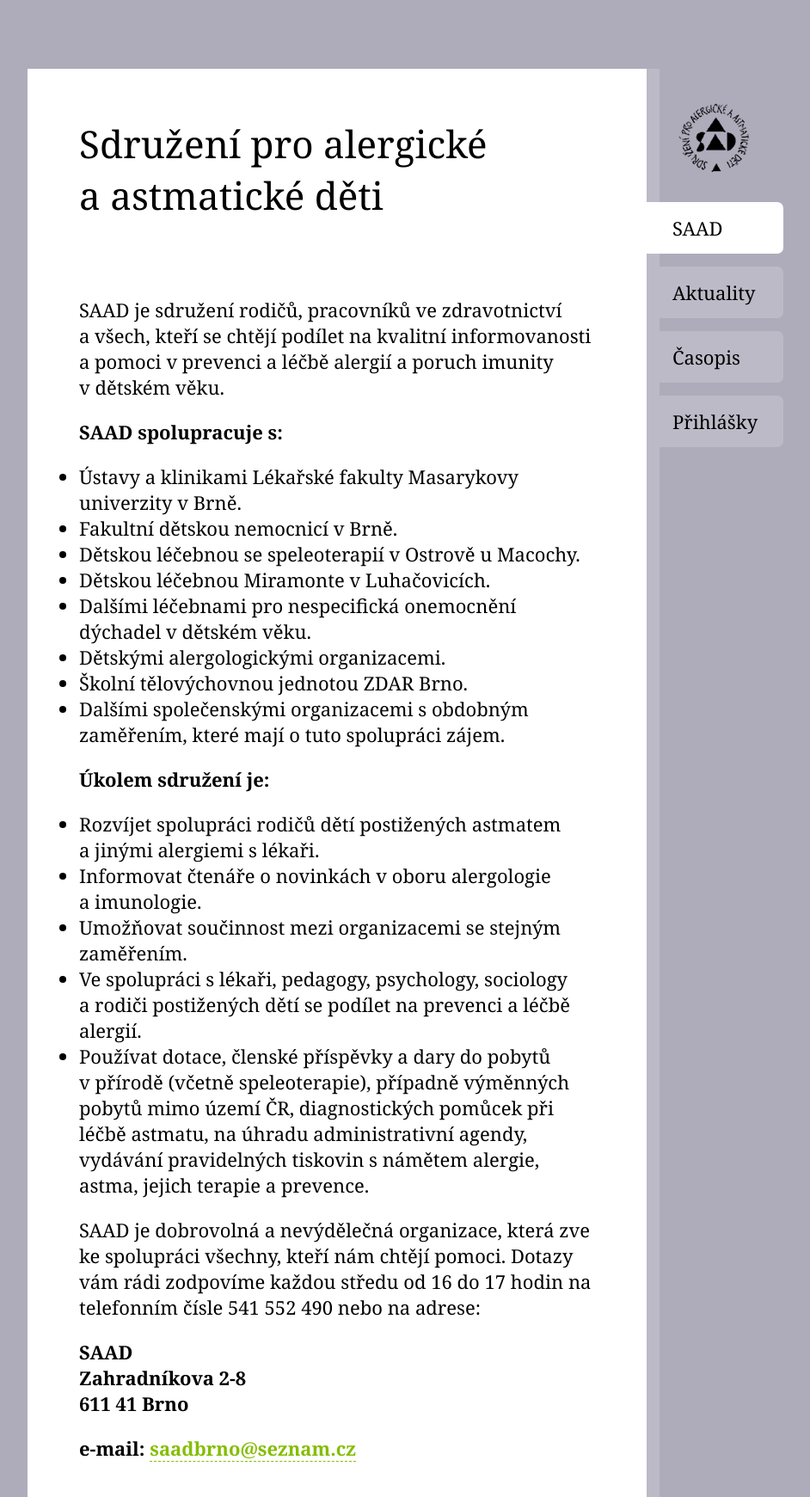
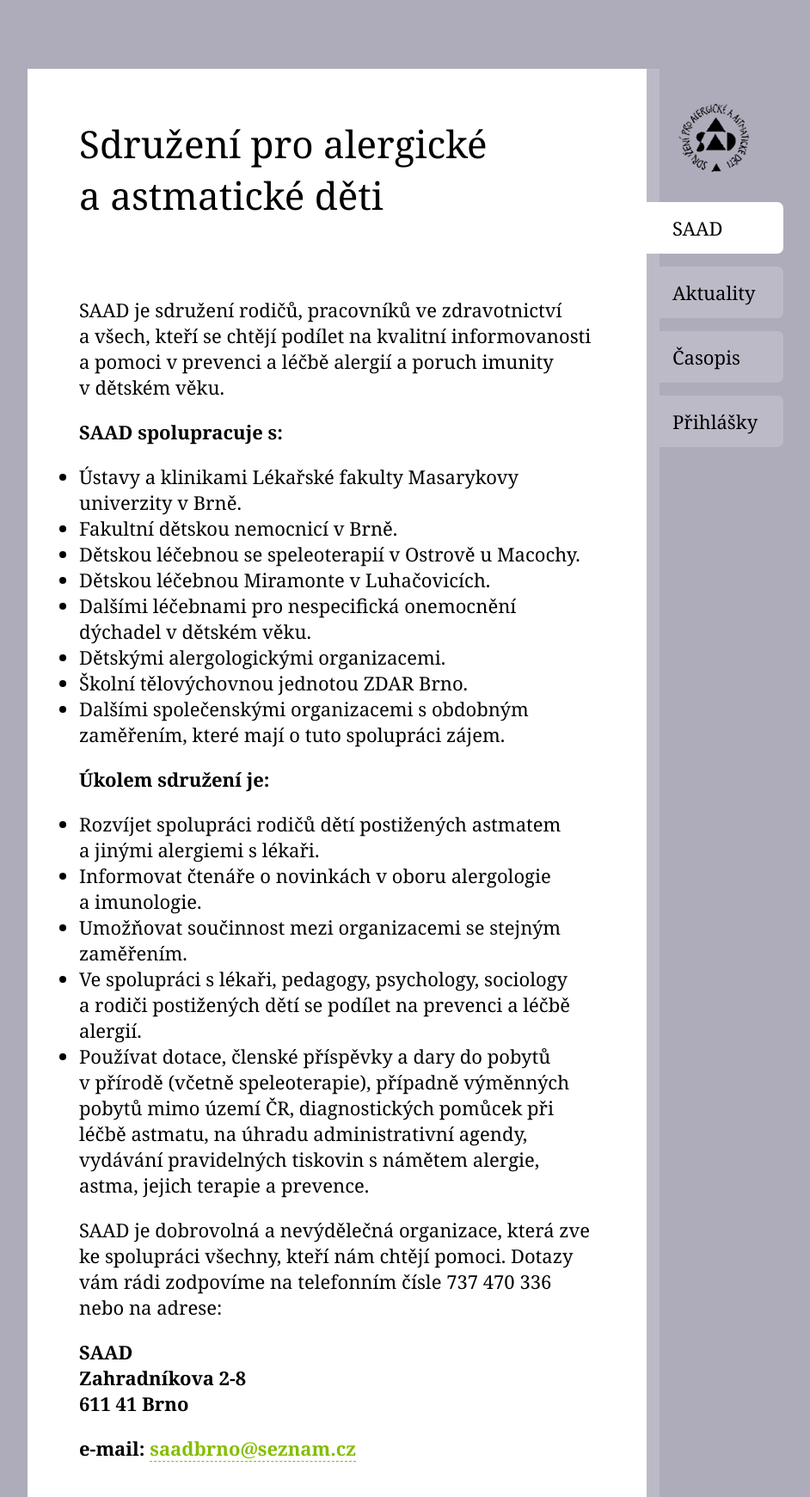
Before and after one commit to MrBrezina/saad.davi.cz, a Jekyll site: the page built from index.md, in a window 1280 px wide. Shown: the whole page at 86% size, without its empty margins (168-1110 px from the left). Built offline with Jekyll 4.4.1, drawn with Linux system fonts in a browser that asks for light colours; some web fonts are replaced.

Commit message:
Update index.md

```diff
--- a/index.md
+++ b/index.md
@@ -27,7 +27,7 @@
 * Ve spolupráci s lékaři, pedagogy, psychology, sociology a rodiči postižených dětí se podílet na prevenci a léčbě alergií.
 * Používat dotace, členské příspěvky a dary do pobytů v přírodě (včetně speleoterapie), případně výměnných pobytů mimo území ČR, diagnostických pomůcek při léčbě astmatu, na úhradu administrativní agendy, vydávání pravidelných tiskovin s námětem alergie, astma, jejich terapie a prevence.
 
-SAAD je dobrovolná a nevýdělečná organizace, která zve ke spolupráci všechny, kteří nám chtějí pomoci. Dotazy vám rádi zodpovíme každou středu od 16 do 17 hodin na telefonním čísle 541 552 490 nebo na adrese:
+SAAD je dobrovolná a nevýdělečná organizace, která zve ke spolupráci všechny, kteří nám chtějí pomoci. Dotazy vám rádi zodpovíme na telefonním čísle 737 470 336 nebo na adrese:
 
 **SAAD**
 **Zahradníkova 2-8**
```
